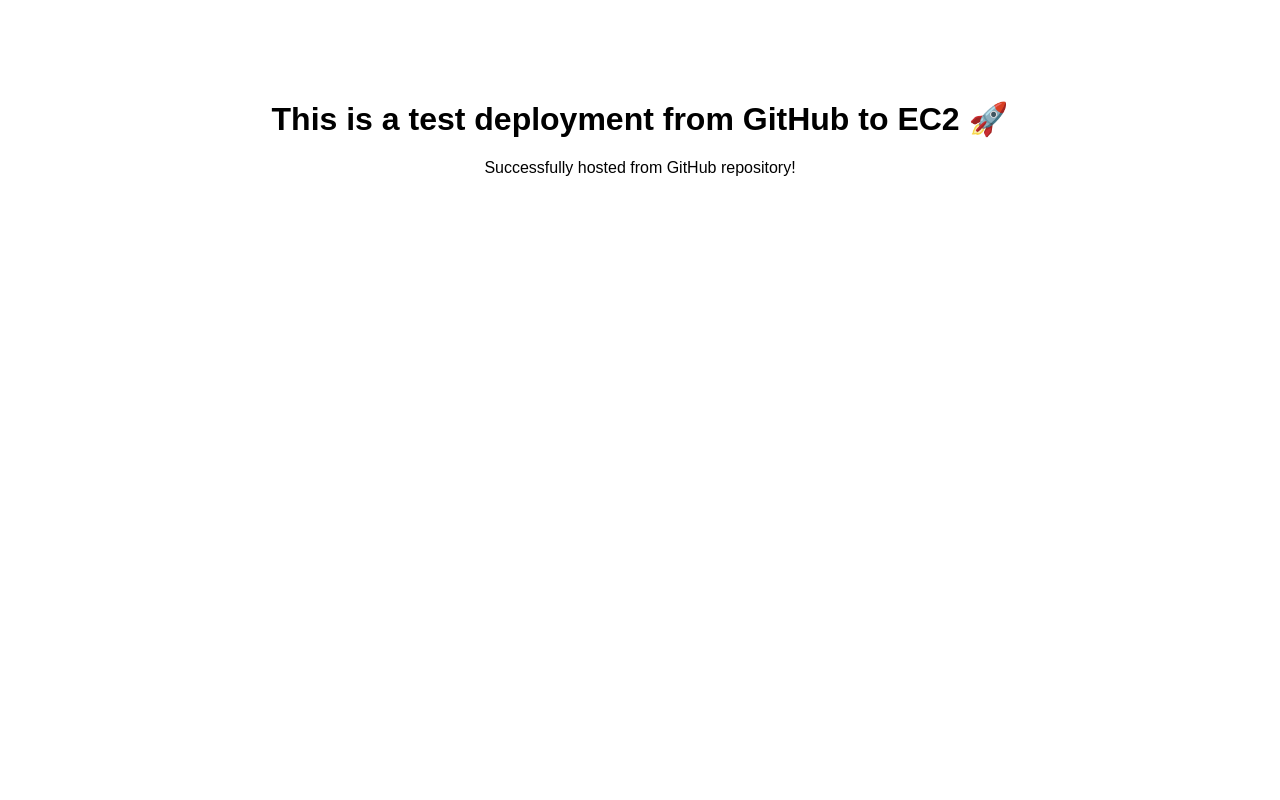
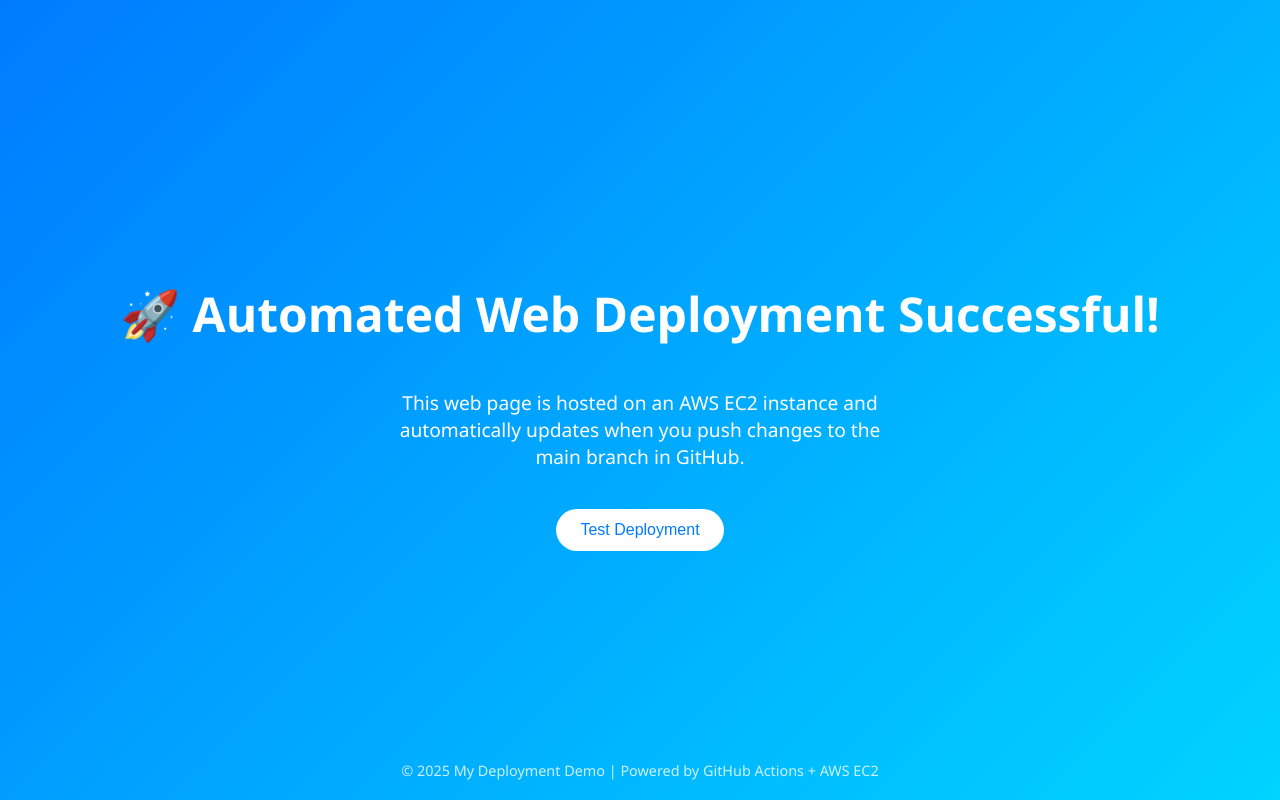
Before and after one commit to ameenabdulrahman/web-deployment-demo., a plain HTML site: page index.html in a window 1280 px wide. Drawn offline with Linux system fonts and the light colour scheme.

Commit message:
Update index.html

```diff
--- a/index.html
+++ b/index.html
@@ -1,10 +1,66 @@
 <!DOCTYPE html>
-<html>
+<html lang="en">
 <head>
-  <title>GitHub to EC2 Deployment</title>
+  <meta charset="UTF-8" />
+  <meta name="viewport" content="width=device-width, initial-scale=1.0" />
+  <title>My Web Deployment Demo</title>
+  <style>
+    body {
+      font-family: 'Segoe UI', Tahoma, Geneva, Verdana, sans-serif;
+      background: linear-gradient(135deg, #007bff, #00d4ff);
+      color: white;
+      text-align: center;
+      margin: 0;
+      padding: 0;
+      height: 100vh;
+      display: flex;
+      flex-direction: column;
+      justify-content: center;
+      align-items: center;
+    }
+
+    h1 {
+      font-size: 3em;
+      margin-bottom: 0.5em;
+    }
+
+    p {
+      font-size: 1.2em;
+      max-width: 500px;
+    }
+
+    footer {
+      position: absolute;
+      bottom: 20px;
+      font-size: 0.9em;
+      opacity: 0.8;
+    }
+
+    .btn {
+      background: white;
+      color: #007bff;
+      border: none;
+      padding: 12px 24px;
+      border-radius: 30px;
+      font-size: 1em;
+      margin-top: 20px;
+      cursor: pointer;
+      transition: all 0.3s ease-in-out;
+    }
+
+    .btn:hover {
+      background: #007bff;
+      color: white;
+      transform: scale(1.05);
+    }
+  </style>
 </head>
-<body style="font-family: Arial; text-align: center; margin-top: 100px;">
-  <h1>This is a test deployment from GitHub to EC2 🚀</h1>
-  <p>Successfully hosted from GitHub repository!</p>
+<body>
+  <h1>🚀 Automated Web Deployment Successful!</h1>
+  <p>This web page is hosted on an AWS EC2 instance and automatically updates when you push changes to the main branch in GitHub.</p>
+
+  <button class="btn" onclick="alert('Deployed successfully via GitHub Actions!')">Test Deployment</button>
+
+  <footer>© 2025 My Deployment Demo | Powered by GitHub Actions + AWS EC2</footer>
 </body>
 </html>
```
